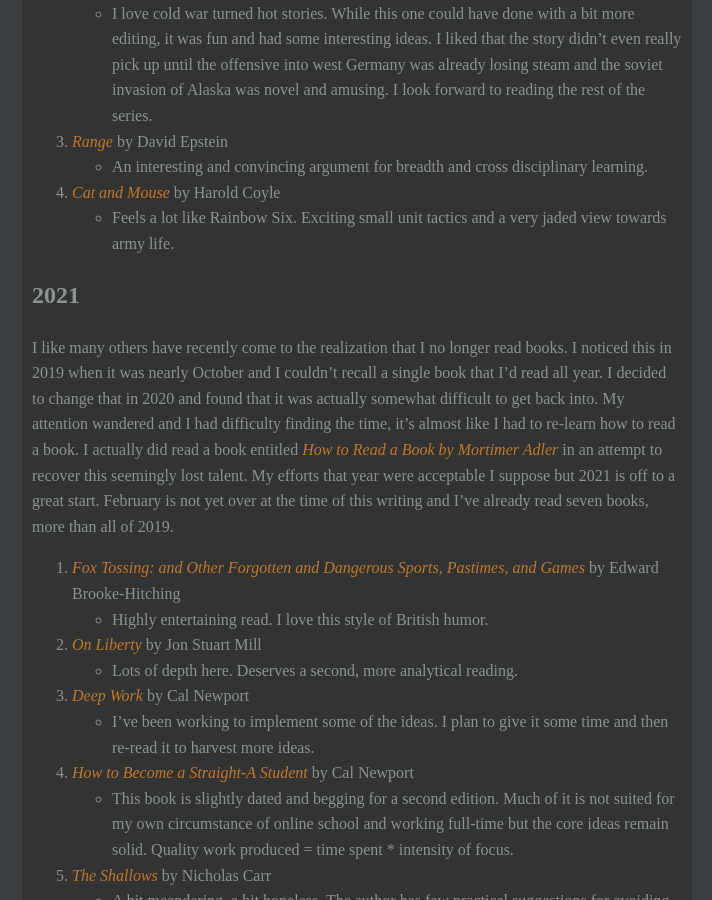
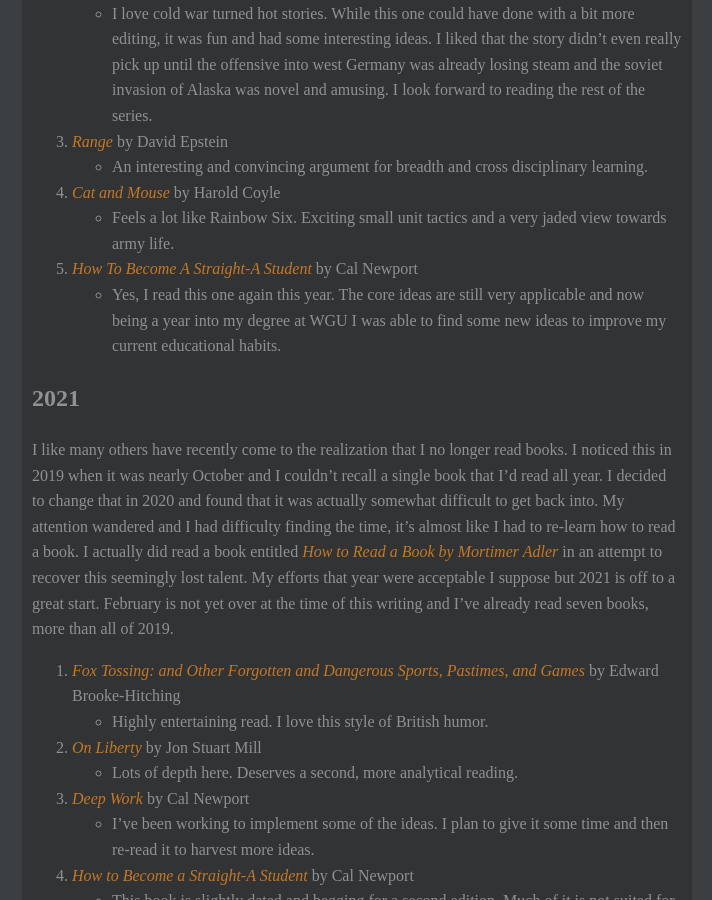
Before and after one commit to noUsernamesLef7/noUsernamesLef7.github.io, a Jekyll site: the page built from personal/books/index.md, in a window 1280 px wide and 900 px high, scrolled down 335 px. Shown: the whole window, without its empty margins (283-995 px from the left). Built offline with Jekyll 4.4.1, drawn with Linux system fonts in a browser that asks for light colours.

Commit message:
Update books

```diff
--- a/personal/books/index.md
+++ b/personal/books/index.md
@@ -15,7 +15,8 @@ A few groupings of my favorite books on specific topics or genres, as well as a
 	* An interesting and convincing argument for breadth and cross disciplinary learning.
 4. *Cat and Mouse* by Harold Coyle
 	* Feels a lot like Rainbow Six. Exciting small unit tactics and a very jaded view towards army life.
-
+5. *How To Become A Straight-A Student* by Cal Newport
+	* Yes, I read this one again this year. The core ideas are still very applicable and now being a year into my degree at WGU I was able to find some new ideas to improve my current educational habits.
 
 ## 2021
 I like many others have recently come to the realization that I no longer read books. I noticed this in 2019 when it was nearly October and I couldn't recall a single book that I'd read all year. I decided to change that in 2020 and found that it was actually somewhat difficult to get back into. My attention wandered and I had difficulty finding the time, it's almost like I had to re-learn how to read a book. I actually did read a book entitled *How to Read a Book by Mortimer Adler* in an attempt to recover this seemingly lost talent. My efforts that year were acceptable I suppose but 2021 is off to a great start. February is not yet over at the time of this writing and I've already read seven books, more than all of 2019.
```
